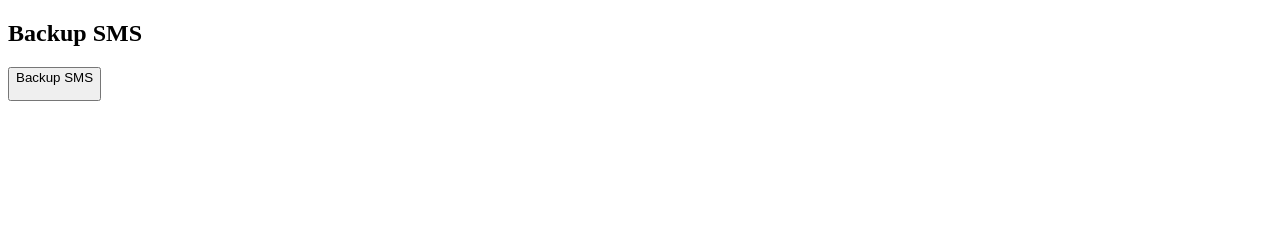
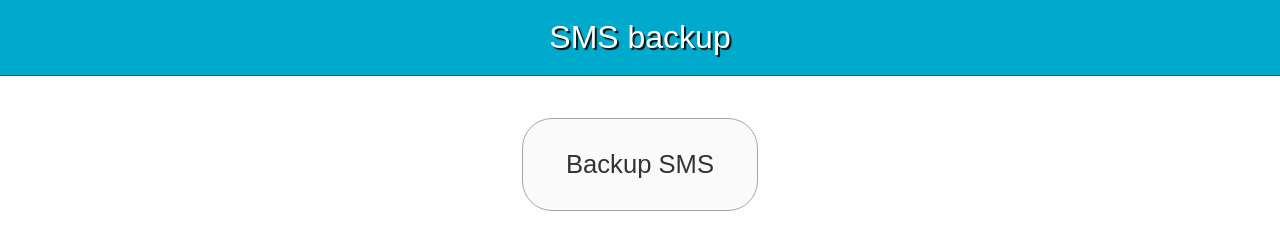
Before and after one commit to elninosi/BackupApp-FXOS, a plain HTML site: page index.html in a window 1280 px wide. Drawn offline with Linux system fonts and the light colour scheme.

Commit message:
New UI design of app.

```diff
--- /dev/null
+++ b/css/app.css
@@ -0,0 +1,50 @@
+
+* {
+    padding: 0;
+    margin: 0;
+    -moz-box-sizing: border-box;
+}
+
+body {
+    margin: 0;
+    font-family: sans-serif;
+    line-height: 1.6;
+    background: #fefefe;
+
+}
+
+h1 {
+    text-align: center;
+    background: #00AACC;
+    color: #fff;
+    padding: 0.75rem 0.5rem;
+    text-shadow: 2px 2px 1px #111;
+    font-weight: normal;
+    border-bottom: 1px solid #444;
+}
+
+.content {
+    padding: 1rem 0.5rem;
+    text-align:center;
+}
+
+p {
+    margin: 1rem 0;
+}
+
+button {
+    height: 5.8rem;
+    width: 14.8rem;
+    margin: 0 0 1rem;
+    padding: 0 1.5rem;
+    background: #fafafa;
+    border: 0.1rem solid #a6a6a6;
+    font-size: 1.6rem;
+    line-height: 3.8rem;
+    color: #333;
+    text-align: center;
+    text-shadow: 0.1rem 0.1rem 0 rgba(255,255,255,0.3);
+    text-decoration: none;
+    outline: none;
+    border-radius: 30px;
+}
--- a/index.html
+++ b/index.html
@@ -3,30 +3,25 @@
   <head>
 	<meta charset="UTF-8">
     <meta name="viewport" content="width=device-width, initial-scale=1.0, user-scalable=no">
+	<link rel="stylesheet" type="text/css" href="css/app.css">
 
+	<!-- Using 'defer' attribute: Once everything has been loaded execute js -->
 	<script defer type="text/javascript" src="js/backuper.js"/></script>
 
-	<!-- https://developer.mozilla.org/en-US/docs/Web/API/MozSmsManager?redirectlocale=en-US&redirectslug=Web%2FAPI%2FSmsManager -->
-
-    <title> SMS Backup/Restore </title>
+    <title>SMS Backup</title>
   </head>
 
-  <body role="application" class="app-contacts">
+  <body>
+  	<h1>SMS backup</h1>
 
-	<header>
-		<h2 data-l10n-id="importContactsTitle">Backup SMS</h2>
-	</header>
+	  <!-- buttons -->
+	  <div class="content">
+	  	<!-- Export messages to SD Button -->
+		<br><button id="backupSMS">Backup SMS</button>
 
-	  <!-- Export/Load buttons -->
-	  <div id="backuprestore" data-source="sd">
-	  	<!-- Export messages to SD Button -->
-		<button id="backupSMS" class="icon icon-sd" data-l10n-id="backupSMS">
-		  Backup SMS
-		  <p><span></span><time></time></p>
-		</button>
-		<!-- Import messages from SD Button -->
 
 	  </div>
-	<p id="log"></p>
+
+	<p id="log" class="content"></p>
   </body>
 </html>
```
Also changed, not shown: js/backuper.js (+4 -8 lines).
